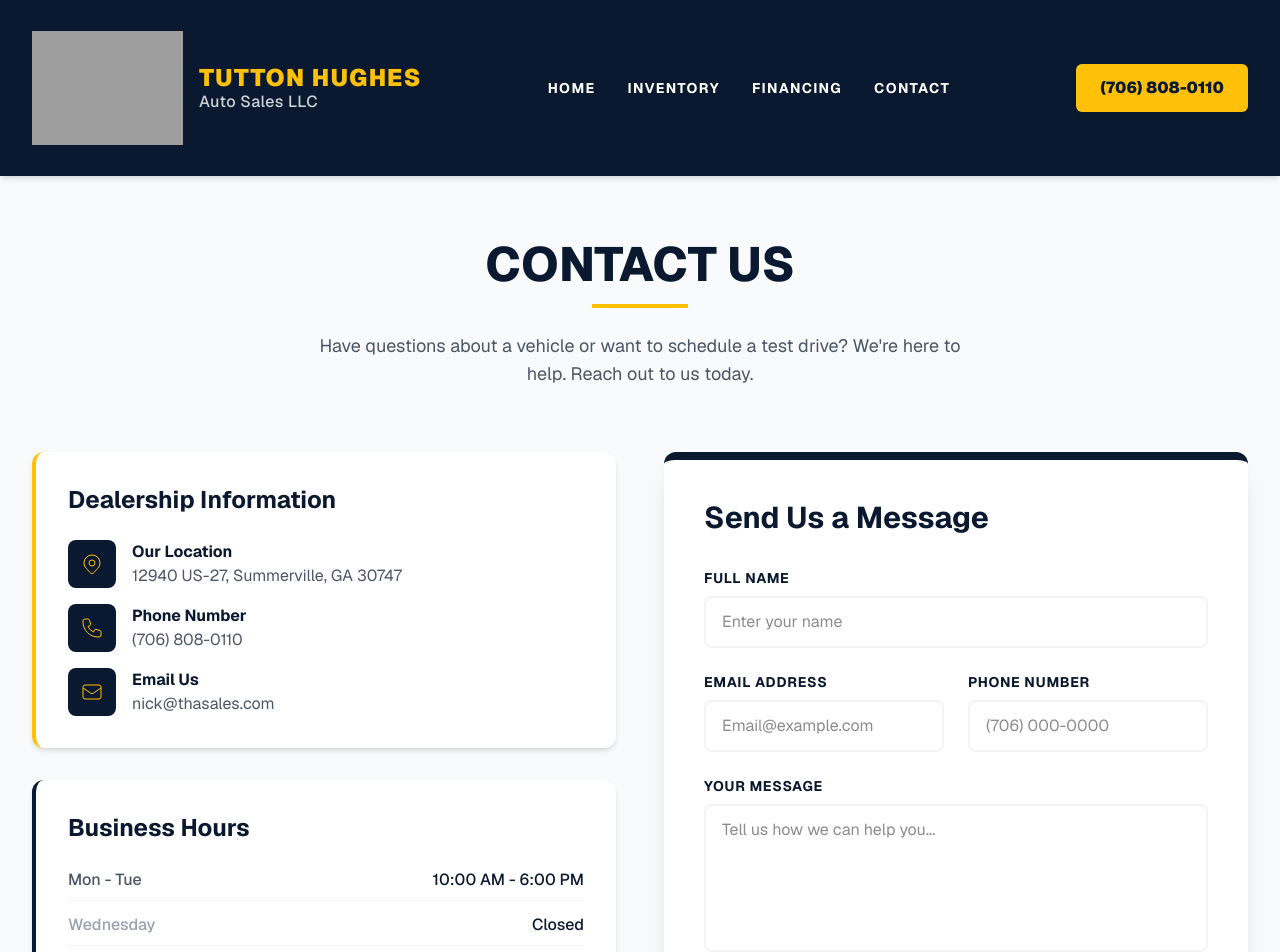
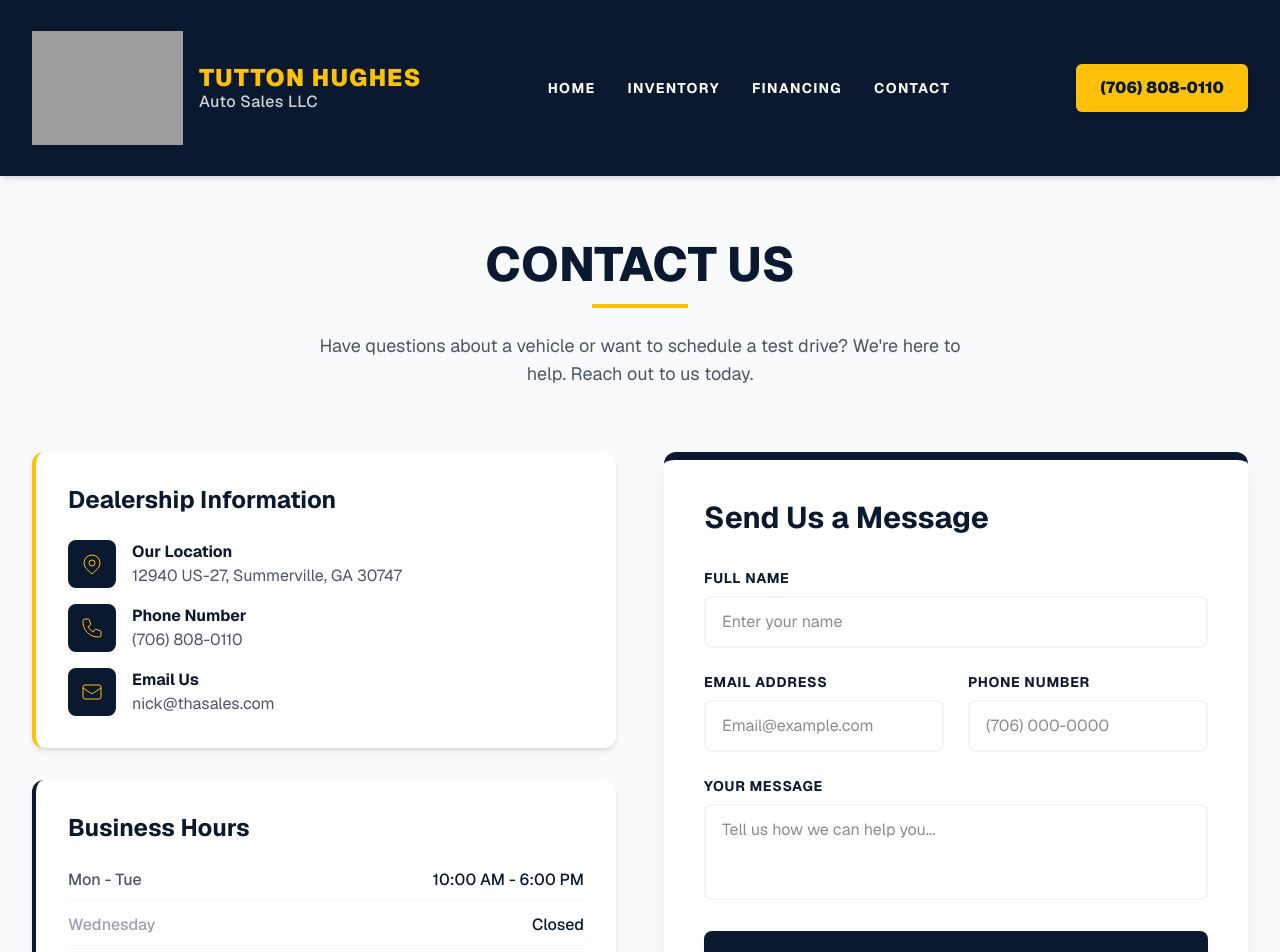
Before and after one commit to wsbigham/tutton_hughes, a Next.js app: page /contact in a window 1280 px wide. Shown: the top 952 px of the page. Built offline with nearby package versions, Linux system fonts and the light colour scheme; grey boxes are pictures that could not be loaded.

Commit message:
style: reduce bottom padding and height of message textarea

```diff
--- a/src/app/contact/page.tsx
+++ b/src/app/contact/page.tsx
@@ -182,10 +182,10 @@ export default function ContactPage() {
                     id="message"
                     name="message"
                     required
-                    rows={5}
+                    rows={3}
                     value={formData.message}
                     onChange={handleChange}
-                    className="w-full px-4 py-3 border-2 border-gray-100 rounded-lg focus:border-yellow-gold focus:outline-none transition-colors resize-none"
+                    className="w-full px-4 pt-3 pb-2 border-2 border-gray-100 rounded-lg focus:border-yellow-gold focus:outline-none transition-colors resize-none"
                     placeholder="Tell us how we can help you..."
                   ></textarea>
                 </div>
```
